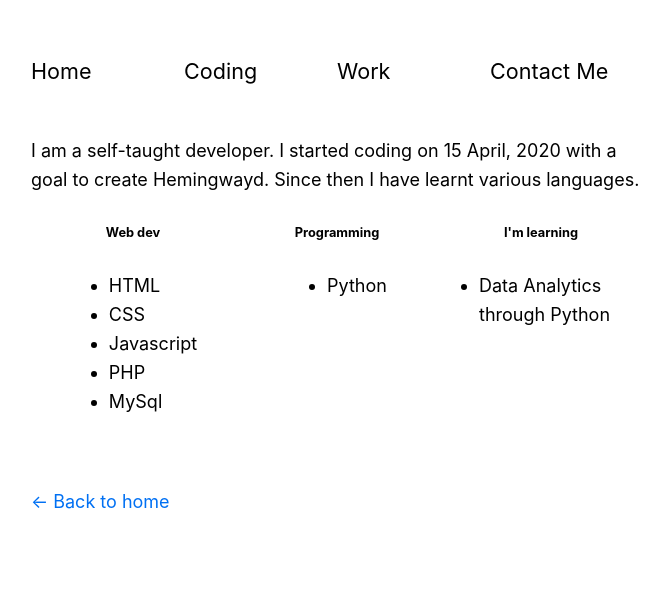
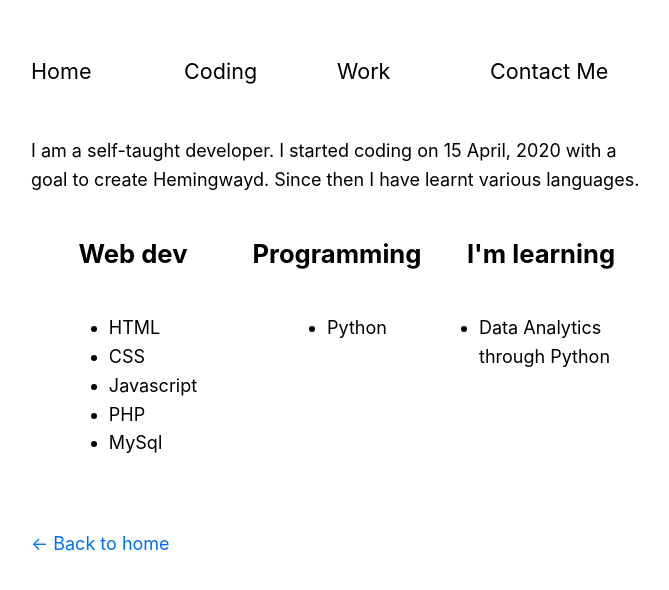
Before and after one commit to SarthakJain0907/Portfolio, a Next.js app: page /links/coding in a window 1280 px wide. Shown: the top 590 px of the page, without its empty margins (303-972 px from the left). Built offline with nearby package versions, Linux system fonts and the light colour scheme.

Commit message:
Update coding.module.css

```diff
--- a/styles/coding.module.css
+++ b/styles/coding.module.css
@@ -13,7 +13,7 @@
 
 .cardHead{
     align-self: center;
-    font-size:1vw;
+    font-size:2vw;
 
 }
 
```
